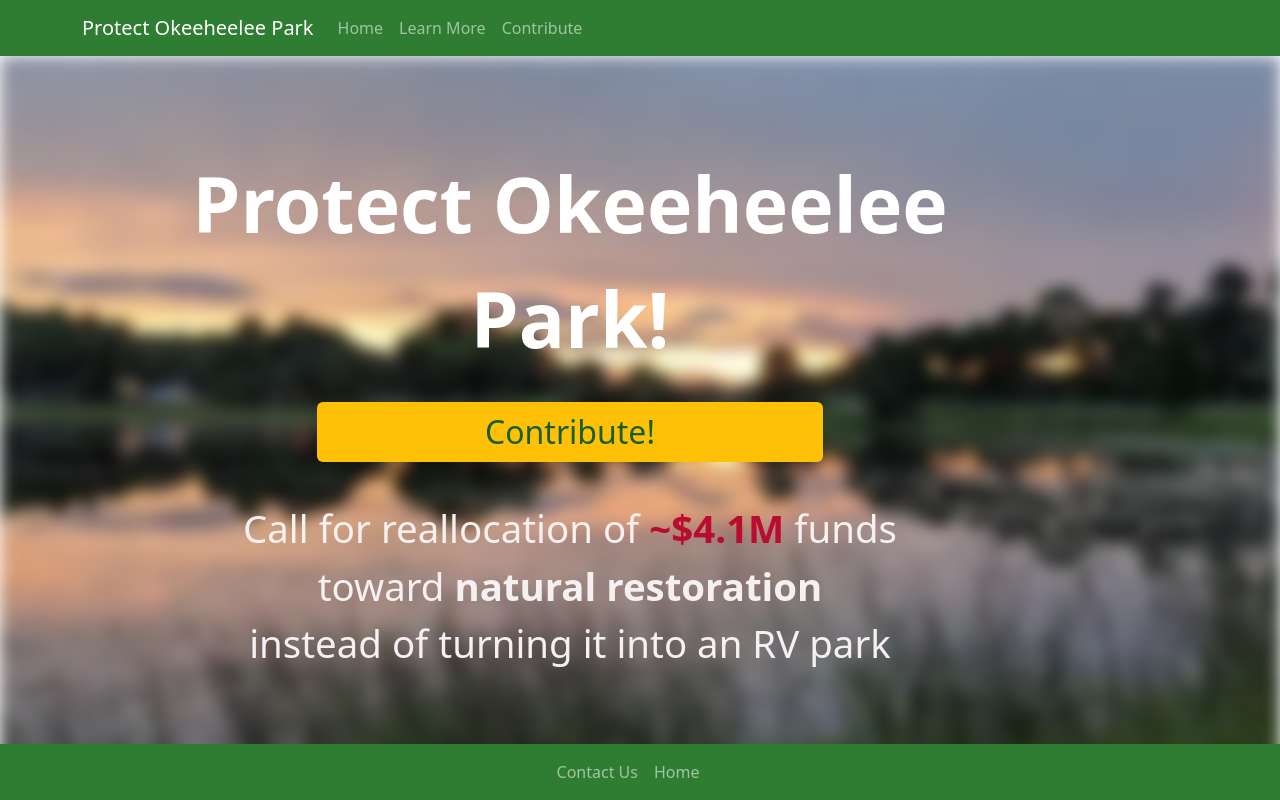
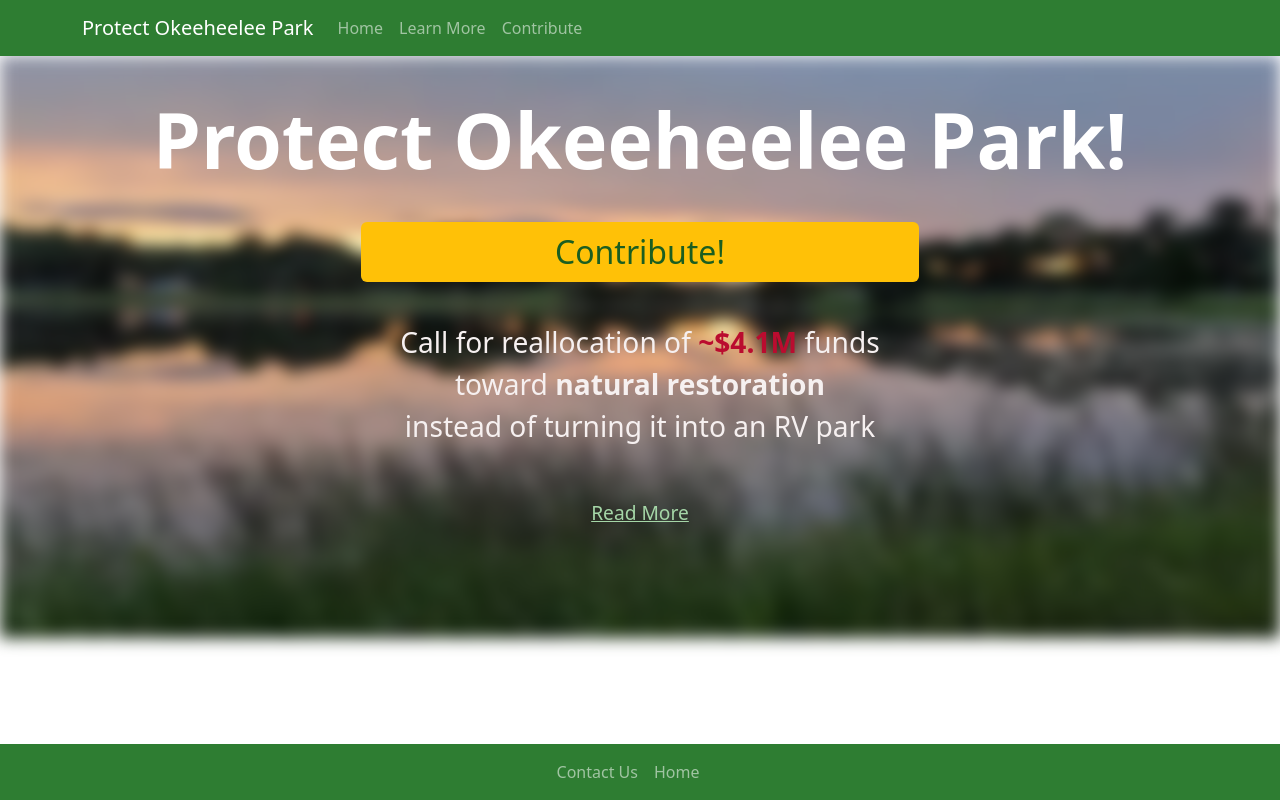
Before and after one commit to P-mandevillei/Okeeheelee_Park_Petition, a React (Vite) app in the folder client/public/: page / in a window 1280 px wide. Shown: the top 800 px of the page. Built offline with nearby package versions, Linux system fonts and the light colour scheme.

Commit message:
changed fontsize

```diff
--- a/client/public/src/components/pages/Details.jsx
+++ b/client/public/src/components/pages/Details.jsx
@@ -18,7 +18,7 @@ export default function Details() {
 
     return <div className="pad" style={{'paddingBottom': `${padBottomPx}px`}}>
     <Card style={{border: "rgba(0,0,0,0)"}}>
-    <p className='pad center' style={{'fontSize': '1em', 'fontWeight': 'bold'}}>
+    <p className='pad' style={{'fontSize': '2.5vw', 'fontWeight': 'bold'}}>
         Okeeheelee Park South encompasses 960 acres of native south Florida ecological communities.<br/>
         However, current preparations envision its conversion into an RV park using ~$4.1 million from the park's budget. <br />
     </p>
@@ -112,12 +112,12 @@ export default function Details() {
     </Row>
 
     </Container>
-    <p className='pad center' style={{'fontSize': '1em', 'fontWeight': 'bold'}}>
+    <p className='pad center' style={{'fontSize': '2.5vw', 'fontWeight': 'bold'}}>
         We herein propose reallocating these funds toward the restoration of native communities.<br/>
     </p>
 
     <Button size='lg' onClick={()=>{nav('/contribute')}} className="primaryColor primaryHover">Contribute</Button>
-    <p className='center notice' style={{'fontSize': '0.8em'}}>
+    <p className='center notice' style={{'fontSize': '1.6vw'}}>
         We cannot do this alone. Your voice is greatly appreciated!
     </p>
 
--- a/client/public/src/components/pages/PublicHomepage.jsx
+++ b/client/public/src/components/pages/PublicHomepage.jsx
@@ -11,23 +11,31 @@ export default function PublicHomepage(props) {
     const nav = useNavigate();
 
     return <div style={{"paddingBottom": `${padBottomPx}px`}}>
-        <Card style={{"border": "rgba(0,0,0,0)", 'position': 'relative'}}>
-            <img src={background_1} alt="background image" style={{'position': 'relative', 'zIndex': 1, "filter": "blur(8px)", "WebkitFilter": "blur(8px)"}}/>
-            <Container style={{'padding': '5vw', 'position':'absolute', 'zIndex': 999}}>
+        <Card style={{"border": "rgba(0,0,0,0)", 'position': 'relative', 'aspectRatio': '2.2/1'}}>
+            <img src={background_1} alt="background image"
+                style={{'position': 'absolute', 'zIndex': 1,
+                    "filter": "blur(8px)", "WebkitFilter": "blur(8px)",
+                    "display": 'block', 'width': '100%', 'height': '100%'}}
+            />
+            <Container
+                style={{'position':'relative', 'zIndex': 999,
+                    'top': '0', 'width': '100%',
+                    'height': '100%'}}
+            >
                 <p className="center whiteBold" style={{fontSize: "6vw", 'padding': "2vw"}}>Protect Okeeheelee Park!</p>
                 <Col xs={12} className="center">
                     <Button onClick={()=>{nav('/contribute')}} className="secondaryColor secondaryColorHover" style={{'fontSize': "2.5vw", 'width': '50%'}}>
                         Contribute!
                     </Button>
                 </Col>
-                <p className="center" style={{"color": "rgb(246, 240, 240)", fontSize: "3vw", 'padding': "3vw"}}>
+                <p className="center" style={{"color": "rgb(246, 240, 240)", fontSize: "2.2vw", 'padding': "3vw"}}>
                     Call for reallocation of <span className="notice">~$4.1M</span> funds <br/>
                     toward <span style={{'fontWeight': "bold"}}>natural restoration</span> <br/>
                     instead of turning it into an RV park
                 </p>
-                <Row style={{'padding': '3vw'}}>
+                <Row style={{'padding': '1vw'}}>
                 <Col xs={12} className="center">
-                    <span className="selectablePrimaryFlipped" onClick={()=>nav("/details")} style={{'fontSize': "2.5vw"}}>
+                    <span className="selectablePrimaryFlipped" onClick={()=>nav("/details")} style={{'fontSize': "1.5vw"}}>
                         Read More
                     </span>
                 </Col>
--- a/client/public/src/components/pages/Signature.jsx
+++ b/client/public/src/components/pages/Signature.jsx
@@ -13,7 +13,7 @@ export default function Signature(props) {
 
     const fireworkRef = useRef();
     useEffect(()=>{
-        const showTimeout = setTimeout(()=>{setShowFirework(false)}, 3000);
+        const showTimeout = setTimeout(()=>{setShowFirework(false)}, 5000);
         const timeout = setTimeout(()=>{
             fireworkRef.current?.updateOptions({
                 opacity: 0.5,
@@ -36,21 +36,34 @@ export default function Signature(props) {
 
     return <div className="pad" style={{'paddingBottom': `${padBottomPx}px`}}>
         {showForm? <SignatureForm setShowForm={setShowForm} {...props}/>
-        :<div style={{'position':'relative', 'alignContent': 'center'}}>
-            <Card style={{'width': "100%", 'border': "rgba(0,0,0,0)", 'position':'absolute', "top":"0", "zIndex":999, "background": "rgba(0,0,0,0)"}}>
-                <h1 className="pad center" style={{"display": "flex"}}>Thank You for Your Support!</h1>
-                <p className="pad center notice" style={{"display": "flex", 'fontSize': '1em'}}>Your response is crucial to our cause</p>
-                <Button className="secondaryColor secondaryColorHover" onClick={()=>{setShowForm(true)}}>Submit Another</Button>
-                <Button className="primaryColor primaryHover" onClick={()=>{setExpandContact(true)}}>Contact Us</Button>
-            </Card>
-            <Card style={{'border': "rgba(0,0,0,0)", 'position':'relative', "zIndex":1}}>
+        :<Card
+            style={{'border': "rgba(0,0,0,0)", 'position':'relative',
+                    'width': '100%',
+                    'alignContent': 'center', 'aspectRatio': '2.2/1'}}
+        >
+            <Card style={{'border': "rgba(0,0,0,0)", 'position':'absolute',
+                            "zIndex":1, 'width': '100%',
+                            'aspectRatio': '2.2/1', 'overflow': 'hidden'}}
+            >
                 {showFirework? <Fireworks ref={fireworkRef} style={{
                     width: '100%',
                     height: '100%',
                     background: "rgba(0,0,0,0)"
                 }}/> : <></>}
             </Card>
-        </div>
+
+            <Card
+                style={{'width': "100%", 'height': '100%',
+                        'border': "rgba(0,0,0,0)", 'position':'relative',
+                        "top":"0", "zIndex":999, "background": "rgba(0,0,0,0)"}}
+            >
+                <h1 className="pad center" style={{"display": "flex"}}>Thank You for Your Support!</h1>
+                <p className="pad center notice" style={{"display": "flex", 'fontSize': '1em'}}>Your response is crucial to our cause</p>
+                <Button className="secondaryColor secondaryColorHover" onClick={()=>{setShowForm(true)}}>Submit Another</Button>
+                <Button className="primaryColor primaryHover" onClick={()=>{setExpandContact(true)}}>Contact Us</Button>
+            </Card>
+
+        </Card>
         }
 
     </div>
```
